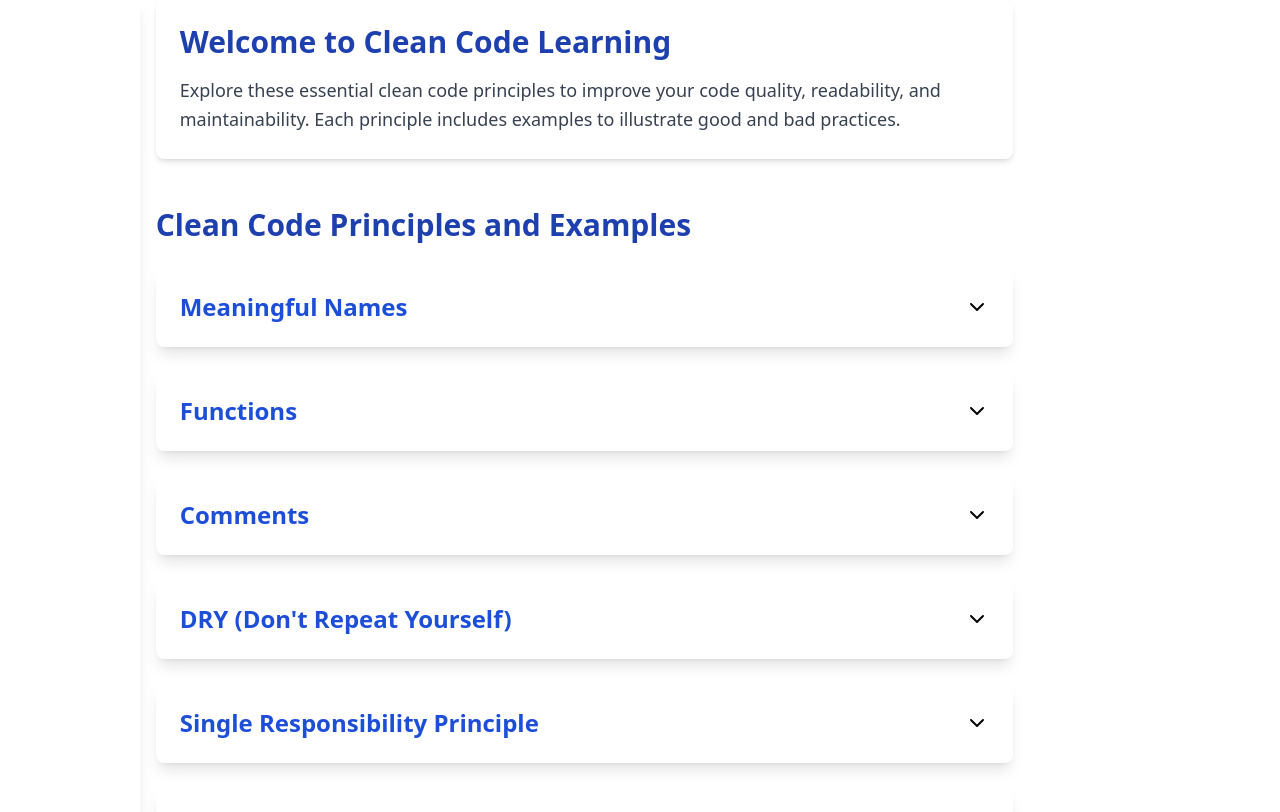
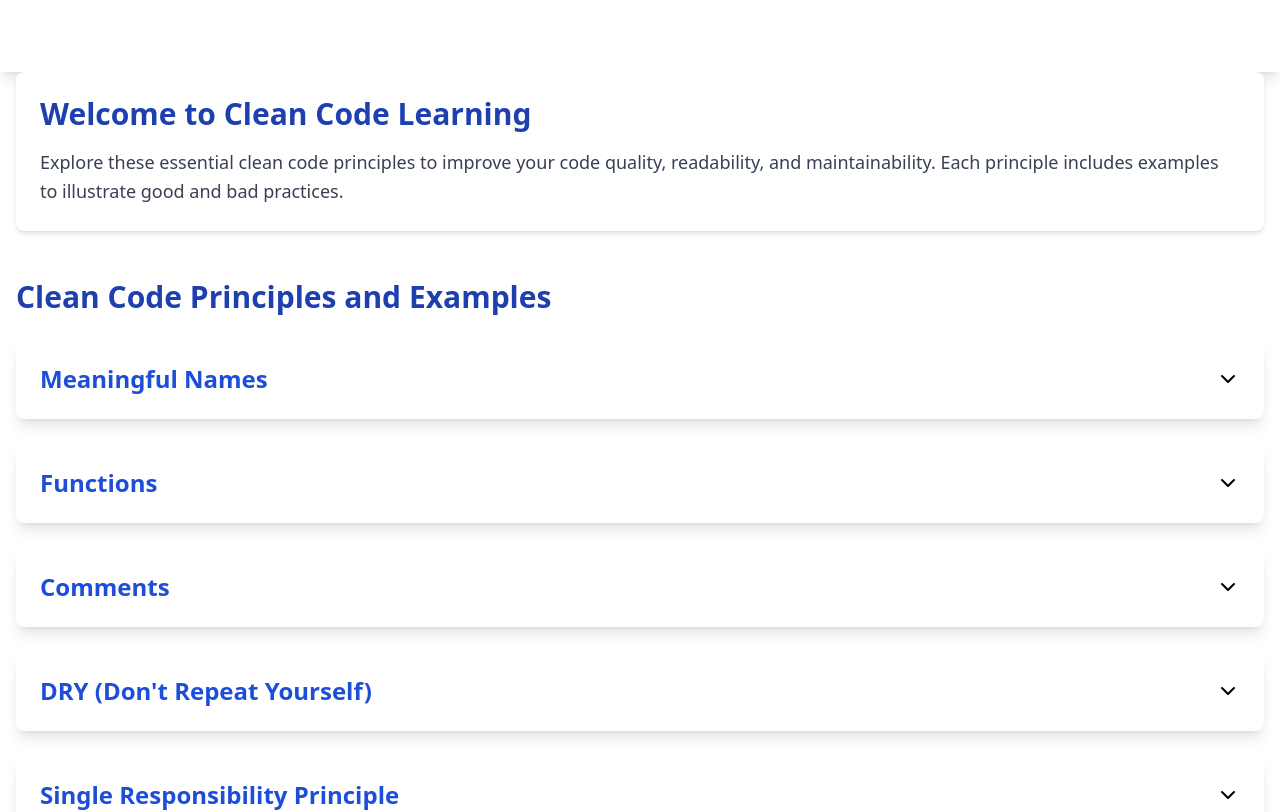
Before and after one commit to iisalahabdulla/CleanCodeLearning, a React (Create React App) app: page / in a window 1280 px wide. Shown: the top 812 px of the page. Built offline with nearby package versions, Linux system fonts and the light colour scheme.

Commit message:
feat: fixing layout and better animations

```diff
--- a/src/App.js
+++ b/src/App.js
@@ -1,7 +1,14 @@
+import React from 'react';
 import CleanCodeLearning from './Code';
 import './App.css';
+import Layout from './components/Layout';
+
 function App() {
-  return <CleanCodeLearning />;
+  return (
+    <Layout>
+      <CleanCodeLearning />
+    </Layout>
+  );
 }
 
 export default App;
--- a/src/Code.jsx
+++ b/src/Code.jsx
@@ -1,7 +1,6 @@
 import React, { useState } from 'react';
 import { ChevronDown, ChevronUp } from 'lucide-react';
 import { principles } from './data/principles';
-import Layout from './components/Layout';
 import Typewriter from './components/TypeWriter';
 
 const CleanCodeLearning = () => {
@@ -18,14 +17,14 @@ const CleanCodeLearning = () => {
   };
 
   return (
-    <Layout>
+    <div className="flex flex-col min-h-full">
       <section className="p-6 mb-12 bg-white rounded-lg shadow-md">
         <h2 className="mb-4 text-3xl font-bold text-blue-800">Welcome to Clean Code Learning</h2>
         <p className="text-lg leading-relaxed text-gray-700">
           Explore these essential clean code principles to improve your code quality, readability, and maintainability. Each principle includes examples to illustrate good and bad practices.
         </p>
       </section>
-      <section>
+      <section className="flex-grow">
         <h2 className="mb-6 text-3xl font-bold text-blue-800">Clean Code Principles and Examples</h2>
         <ul className="space-y-6">
           {principles.map((principle) => (
@@ -62,7 +61,7 @@ const CleanCodeLearning = () => {
           ))}
         </ul>
       </section>
-    </Layout>
+    </div>
   );
 };
 
--- a/src/components/Footer.jsx
+++ b/src/components/Footer.jsx
@@ -1,8 +1,10 @@
 import React from 'react';
 
 const Footer = () => (
-  <footer className="p-6 mt-12 text-center text-white bg-gray-800">
-    <p>&copy; {new Date().getFullYear()} Clean Code Learning. All rights reserved.</p>
+  <footer className="p-6 mt-12 text-white bg-gray-800">
+    <div className="container mx-auto">
+      <p className="text-center">&copy; {new Date().getFullYear()} Clean Code Learning. All rights reserved.</p>
+    </div>
   </footer>
 );
 
--- a/src/components/Header.jsx
+++ b/src/components/Header.jsx
@@ -2,7 +2,9 @@ import React from 'react';
 
 const Header = () => (
   <header className="p-6 text-white bg-gradient-to-r from-blue-600 to-blue-800 shadow-lg">
-    <h1 className="text-4xl font-bold text-center">Clean Code Learning</h1>
+    <div className="container mx-auto">
+      <h1 className="text-4xl font-bold text-center">Clean Code Learning</h1>
+    </div>
   </header>
 );
 
--- a/src/components/Layout.jsx
+++ b/src/components/Layout.jsx
@@ -3,13 +3,13 @@ import Header from './Header';
 import Footer from './Footer';
 
 const Layout = ({ children }) => (
-  <div className="min-h-screen font-sans bg-gray-100 flex flex-col">
-    <Header />
-    <main className="flex-grow container mx-auto px-4 py-8">
-      {children}
-    </main>
-    <Footer />
-  </div>
+    <div className="flex flex-col min-h-screen">
+        <Header />
+        <main className="container flex-grow px-4 py-8 mx-auto">
+            {children}
+        </main>
+        <Footer />
+    </div>
 );
 
 export default Layout;
```
Also changed, not shown: src/pages/CleanCodeLearning.jsx (deleted, +0 -42 lines).
